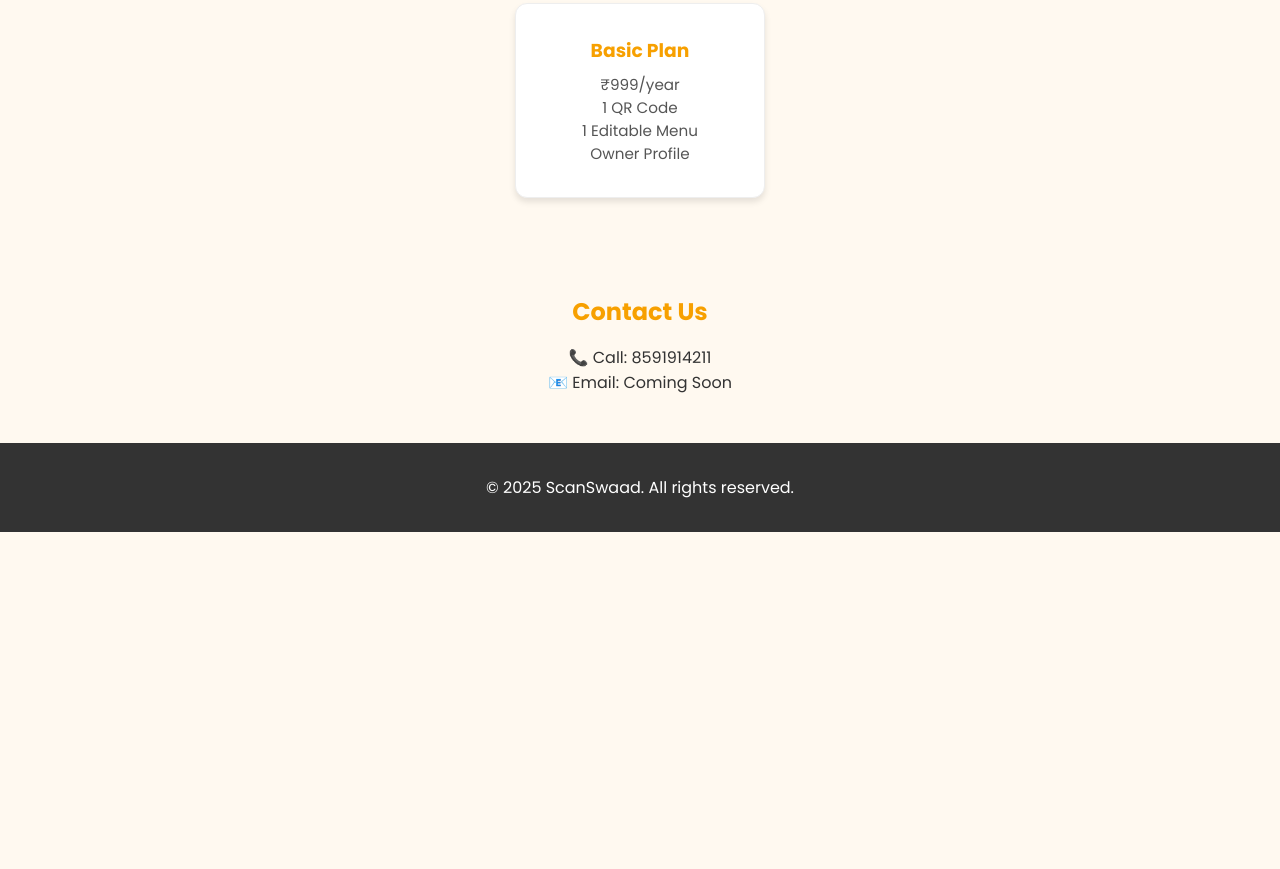
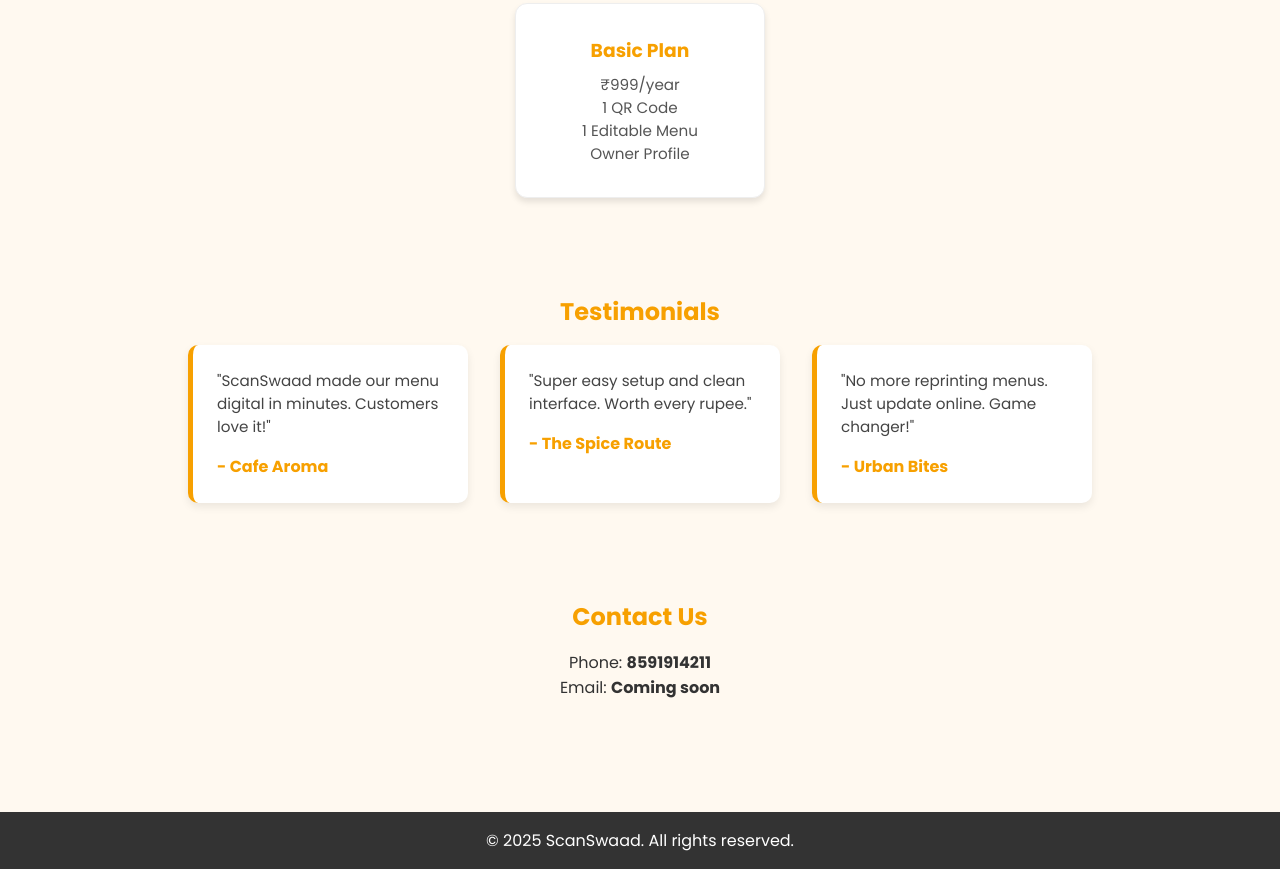
Before and after one commit to Dipesh8080/scanswaad, a plain HTML site: page index.html in a window 1280 px wide. Shown: the part 816-1685 px from the top of the page. Before the commit the page ends 1348 px from the top, so only its background shows below. Drawn offline with Linux system fonts and the light colour scheme.

Commit message:
Update index.html

```diff
--- a/index.html
+++ b/index.html
@@ -11,7 +11,6 @@
       padding: 0;
       box-sizing: border-box;
       font-family: 'Poppins', sans-serif;
-      scroll-behavior: smooth;
     }
     body {
       background: #fff9f0;
@@ -23,9 +22,6 @@
       display: flex;
       justify-content: space-between;
       align-items: center;
-      position: sticky;
-      top: 0;
-      z-index: 1000;
     }
     header img {
       height: 50px;
@@ -35,7 +31,6 @@
       color: #fff;
       text-decoration: none;
       font-weight: bold;
-      cursor: pointer;
     }
     .hero {
       padding: 3rem 2rem;
@@ -71,7 +66,7 @@
       color: #f7a000;
       margin-bottom: 1rem;
     }
-    .features, .pricing {
+    .features, .pricing, .testimonials {
       display: flex;
       justify-content: center;
       flex-wrap: wrap;
@@ -93,11 +88,31 @@
       font-size: 0.95rem;
       color: #555;
     }
+    .testimonial-card {
+      background: #fff;
+      border-left: 5px solid #f7a000;
+      padding: 1.5rem;
+      border-radius: 10px;
+      width: 280px;
+      box-shadow: 0 4px 8px rgba(0,0,0,0.08);
+      text-align: left;
+    }
+    .testimonial-card p {
+      font-size: 0.95rem;
+      color: #444;
+    }
+    .testimonial-card span {
+      display: block;
+      margin-top: 1rem;
+      font-weight: bold;
+      color: #f7a000;
+    }
     footer {
+      margin-top: 4rem;
       background: #333;
       color: #fff;
       text-align: center;
-      padding: 2rem;
+      padding: 1rem;
     }
   </style>
 </head>
@@ -106,14 +121,15 @@
   <header>
     <img src="logo.png" alt="ScanSwaad Logo" />
     <nav>
-      <a onclick="scrollToSection('home')">Home</a>
-      <a onclick="scrollToSection('features')">Features</a>
-      <a onclick="scrollToSection('pricing')">Pricing</a>
-      <a onclick="scrollToSection('contact')">Contact</a>
+      <a href="#">Home</a>
+      <a href="#features">Features</a>
+      <a href="#pricing">Pricing</a>
+      <a href="#testimonials">Testimonials</a>
+      <a href="#contact">Contact</a>
     </nav>
   </header>
 
-  <section id="home" class="hero">
+  <section class="hero">
     <h1>Scan. Order. Enjoy.</h1>
     <p>Digitize your restaurant menu with a QR code in minutes.</p>
     <a class="cta" href="https://docs.google.com/forms/d/e/1FAIpQLSds5htHOCbpFipvtPpVsBgfIySPX6K4webpAjeEC2cYw2uCfg/viewform" target="_blank">Get Started</a>
@@ -147,21 +163,33 @@
     </div>
   </section>
 
+  <section class="section" id="testimonials">
+    <h2>Testimonials</h2>
+    <div class="testimonials">
+      <div class="testimonial-card">
+        <p>"ScanSwaad made our menu digital in minutes. Customers love it!"</p>
+        <span>- Cafe Aroma</span>
+      </div>
+      <div class="testimonial-card">
+        <p>"Super easy setup and clean interface. Worth every rupee."</p>
+        <span>- The Spice Route</span>
+      </div>
+      <div class="testimonial-card">
+        <p>"No more reprinting menus. Just update online. Game changer!"</p>
+        <span>- Urban Bites</span>
+      </div>
+    </div>
+  </section>
+
   <section class="section" id="contact">
     <h2>Contact Us</h2>
-    <p>📞 Call: 8591914211</p>
-    <p>📧 Email: Coming Soon</p>
+    <p>Phone: <strong>8591914211</strong></p>
+    <p>Email: <strong>Coming soon</strong></p>
   </section>
 
   <footer>
     © 2025 ScanSwaad. All rights reserved.
   </footer>
 
-  <script>
-    function scrollToSection(id) {
-      document.getElementById(id).scrollIntoView({ behavior: 'smooth' });
-    }
-  </script>
-
 </body>
 </html>
```
